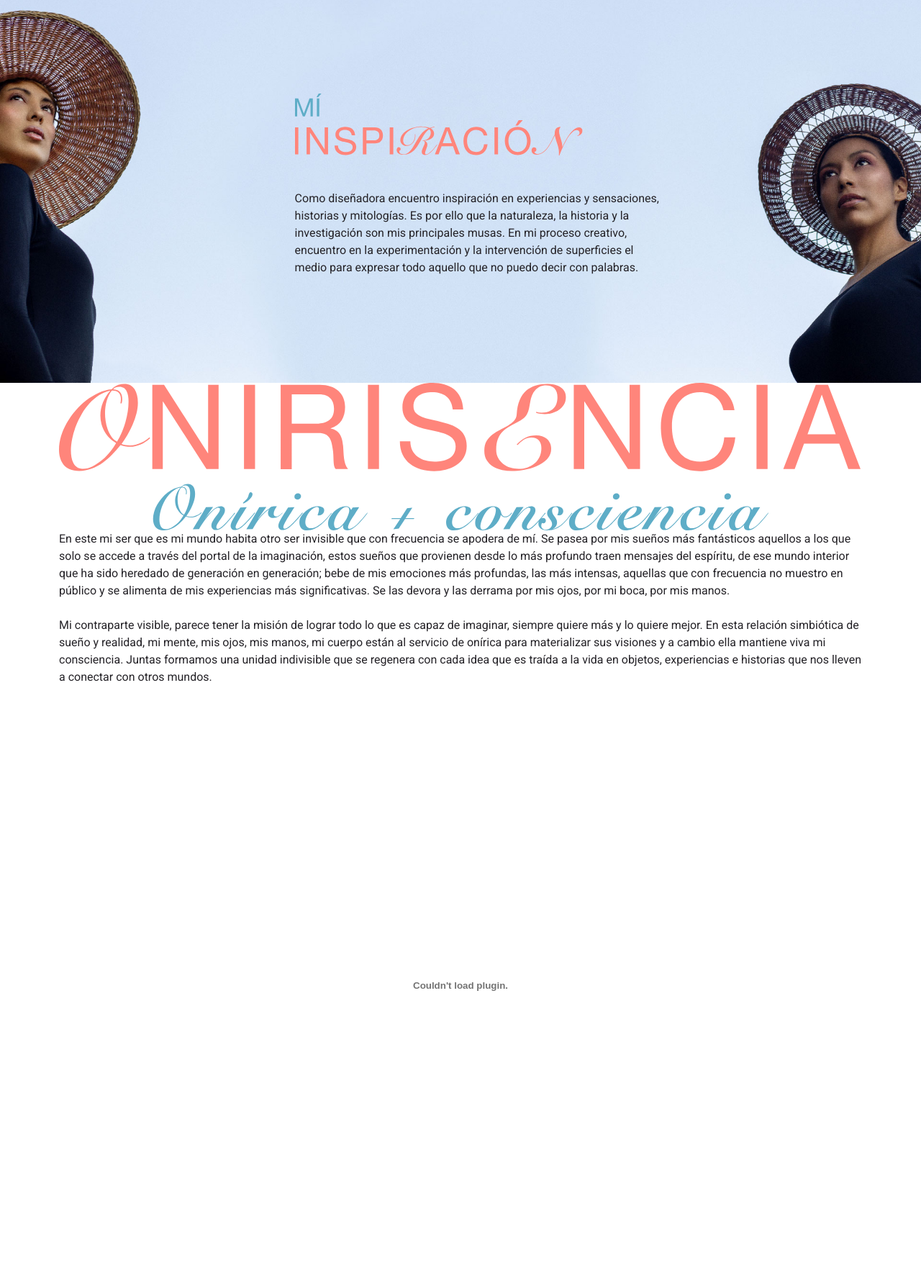
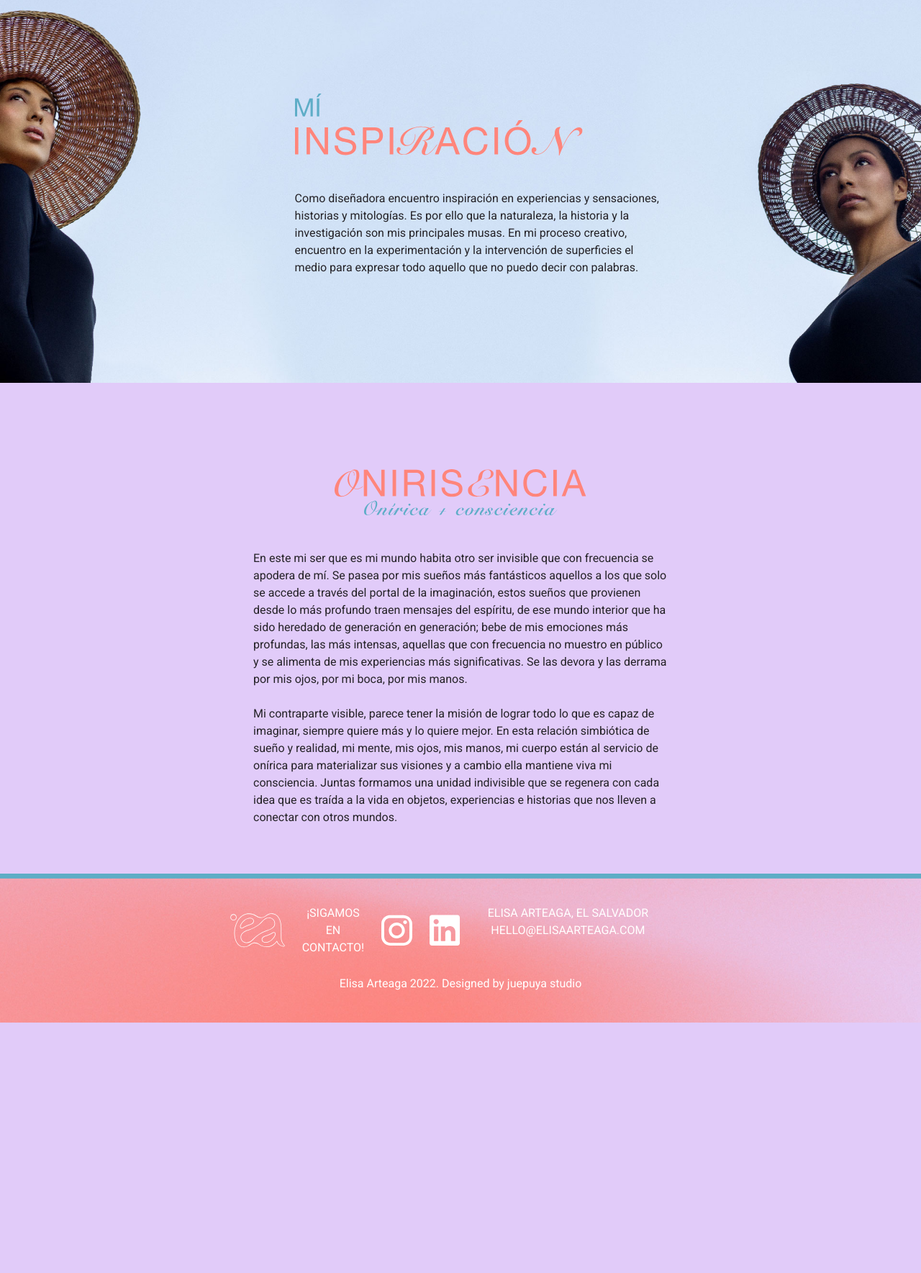
Before and after one commit to Alca1707/WebPage-ElisaArteaga, a PHP site: page / in a window 1280 px wide. Shown: the part 1437-3206 px from the top of the page at 72% size. After the commit the page ends 2858 px from the top, so only its background shows below. Run offline with PHP 8.4, Linux system fonts and the light colour scheme.

Commit message:
Concept and footer updates

```diff
--- a/css/baseStyle.css
+++ b/css/baseStyle.css
@@ -38,12 +38,6 @@ ion-icon {
 }
 
 /**** INSPIRATION ****/
-/*#inspirationImg{
-    position: absolute;
-    top: 8px;
-    left: 16px;
-    width: 400px;
-}*/
 
 #inspiration{
     position: relative;
@@ -65,6 +59,62 @@ ion-icon {
     width: 100%;
     height: auto;
 }
+
+/****CONCEPT SECTION****/
+
+#concept{
+    padding-top: 15vh;
+    padding-bottom: 50px;
+    background-color: #E1CBF9;
+}
+
+#conceptImg{
+    display: block;
+    margin-left: auto;
+    margin-right: auto;
+    width: 350px;
+}
+
+#conceptText{
+    display: block;
+    margin-left: auto;
+    margin-right: auto;
+    width: 45%;
+}
+
+/**** FOOTER SECTION ****/
+.containerFooter{
+    position: relative;
+    text-align: center;
+}
+
+.containerText{
+    position: absolute;
+    top: 50%;
+    left: 50%;
+    transform: translate(-50%, -50%);
+}
+
+#logoFooter{
+    width: 15%;
+}
+
+.footerImg{
+    width: 10%;
+}
+
+.textFooter{
+    text-transform: uppercase;
+    color: white;
+    margin-bottom: 0px;
+}
+
+#textFooterCredits{
+    padding-top: 4%;
+    color: white;
+    margin-bottom: 0px;
+}
+
 /*PDF VIEWER*/
 
 .pdfPorta{
--- a/index.html
+++ b/index.html
@@ -90,18 +90,28 @@
           </div>
         </div>
 
-        <div id="concept" class="container">
-          <img src="img/ONIRISCENCIA_TXT.svg" alt="">
-          <p>En este mi ser que es mi mundo habita otro ser invisible que con frecuencia se apodera de mí. Se pasea por mis sueños más fantásticos aquellos a los que solo se accede a través del portal de la imaginación, estos sueños que provienen desde lo más profundo traen mensajes del espíritu, de ese mundo interior que ha sido heredado de generación en generación; bebe de mis emociones más profundas, las más intensas, aquellas que con frecuencia no muestro en público y se alimenta de mis experiencias más significativas. Se las devora y las derrama por mis ojos, por mi boca, por mis manos.
+        <div id="concept">
+          <img src="img/ONIRISCENCIA_TXT.svg" id="conceptImg" alt="">
+          <p id="conceptText"> <br><br>En este mi ser que es mi mundo habita otro ser invisible que con frecuencia se apodera de mí. Se pasea por mis sueños más fantásticos aquellos a los que solo se accede a través del portal de la imaginación, estos sueños que provienen desde lo más profundo traen mensajes del espíritu, de ese mundo interior que ha sido heredado de generación en generación; bebe de mis emociones más profundas, las más intensas, aquellas que con frecuencia no muestro en público y se alimenta de mis experiencias más significativas. Se las devora y las derrama por mis ojos, por mi boca, por mis manos.
             <br><br>Mi contraparte visible, parece tener la misión de lograr todo lo que es capaz de imaginar, siempre quiere más y lo quiere mejor. En esta relación simbiótica de sueño y realidad, mi mente, mis ojos, mis manos, mi cuerpo están al servicio de onírica para materializar sus visiones y a cambio ella mantiene viva mi consciencia. Juntas formamos una unidad indivisible que se regenera con cada idea que es traída a la vida en objetos, experiencias e historias que nos lleven a conectar con otros mundos.
-            </p>
-        </div>
-        <div class="container">
-          <object class="pdfPorta" data="ComprobantePago.pdf" type="application/pdf"></object>
+          </p>
         </div>
 
-        <footer class="dataFooter">
+        <footer class="containerFooter">
+          <img src="img/Footer.jpg" class="fullWidthImg" alt="">
+          <div class="containerText">
+            <div class="row">
+              <img src="img/EA logo_contorno.svg" id="logoFooter" class="footerImg col-lg-2" alt="Elisa Arteaga logo">
+              <p class="col-lg-2 textFooter">¡Sigamos en contacto!</p>
+              <img src="img/instagram icono.svg" class="col-lg-1 footerImg" alt="Instagram logo">
+              <img src="img/linked in icono.svg" class="col-lg-1 footerImg" alt="LinkedIn logo">
+              <p class="col-lg-5 textFooter">Elisa Arteaga, El Salvador Hello@elisaarteaga.com</p>
+            </div>
 
+            <div class="row">
+              <p id="textFooterCredits">Elisa Arteaga 2022. Designed by juepuya studio</p>
+            </div>
+          </div>
         </footer>
 
         <script type="module" src="https://unpkg.com/ionicons@5.5.2/dist/ionicons/ionicons.esm.js"></script>
--- /dev/null
+++ b/main.html
@@ -0,0 +1,4 @@
+<!DOCTYPE html>
+<html>
+
+</html>
```
Also changed, not shown: img/Boton.png (added), img/Footer.jpg (added), img/instagram icono.svg (added), img/linked in icono.svg (added).
